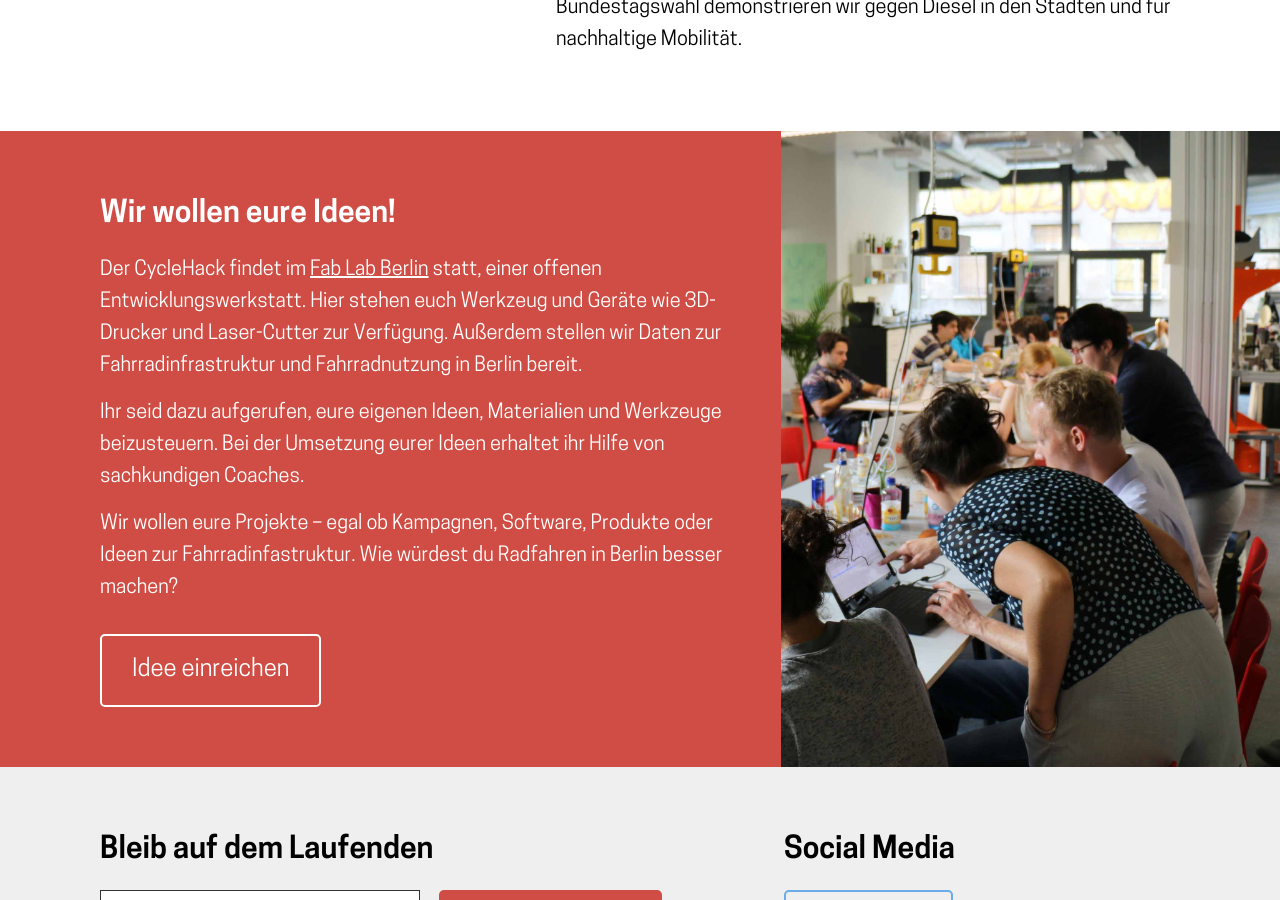
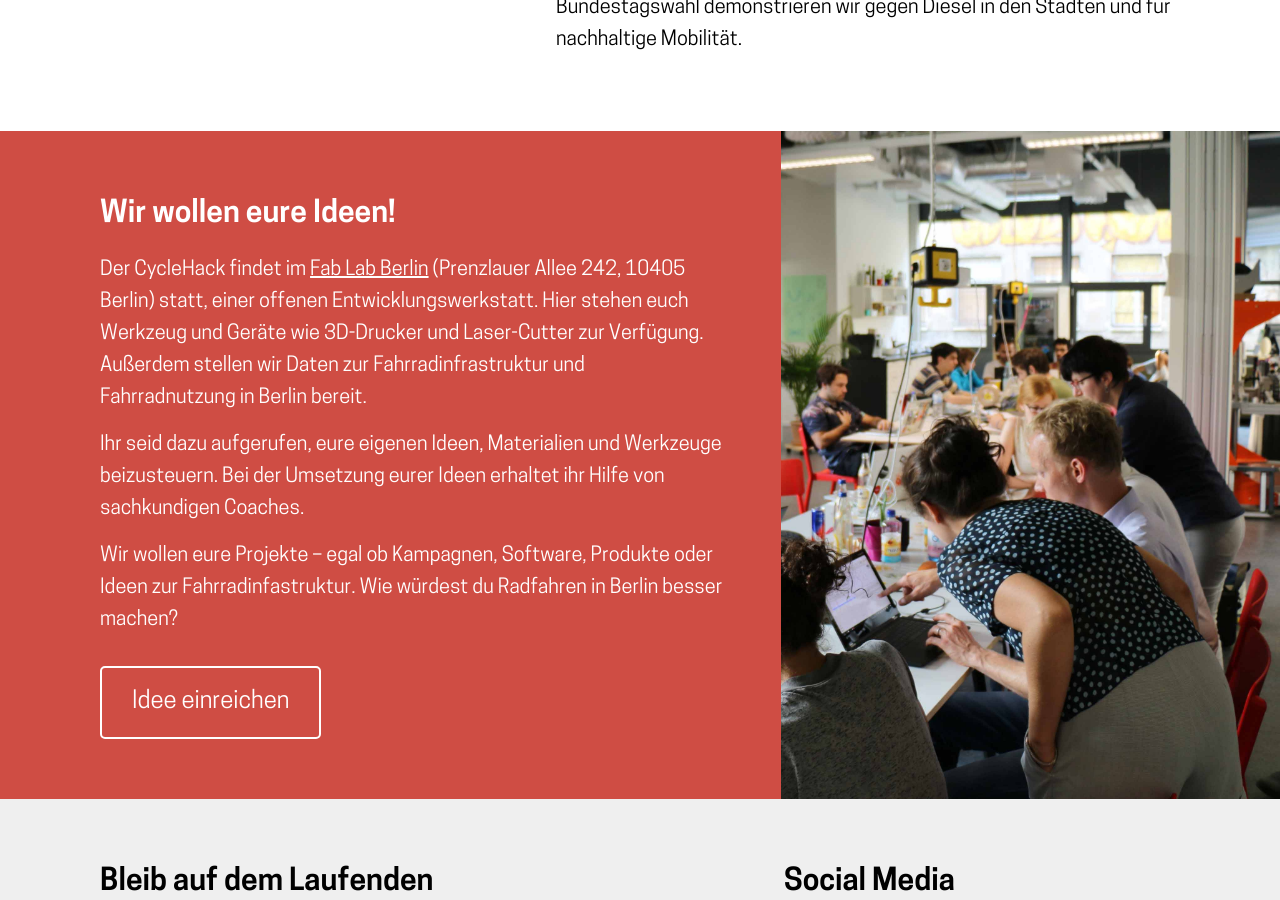
Before and after one commit to sjockers/cyclehackberlin.de, a Jekyll site: the page built from mitmachen.md, in a window 1280 px wide and 900 px high, scrolled down 2396 px. Built offline with Jekyll 4.4.1, drawn with Linux system fonts in a browser that asks for light colours.

Commit message:
Make it easier to find out the address of FabLab Berlin.

```diff
--- a/mitmachen.md
+++ b/mitmachen.md
@@ -86,8 +86,8 @@ ideas:
   submit: Idee einreichen
   form_url: https://cyclehackberlin.typeform.com/to/PuVnYD
   content: '<p>Der CycleHack findet im <a href="https://fablab.berlin/">Fab Lab Berlin</a>
-    statt, einer offenen Entwicklungswerkstatt. Hier stehen euch Werkzeug und Geräte
-    wie 3D-Drucker und Laser-Cutter zur Verfügung. Außerdem stellen wir Daten zur
+    (Prenzlauer Allee 242, 10405 Berlin) statt, einer offenen Entwicklungswerkstatt. Hier stehen
+    euch Werkzeug und Geräte wie 3D-Drucker und Laser-Cutter zur Verfügung. Außerdem stellen wir Daten zur
     Fahrradinfrastruktur und Fahrradnutzung in Berlin bereit.</p> <p>Ihr seid dazu
     aufgerufen, eure eigenen Ideen, Materialien und Werkzeuge beizusteuern. Bei der
     Umsetzung eurer Ideen erhaltet ihr Hilfe von sachkundigen Coaches.</p> <p>Wir
```
